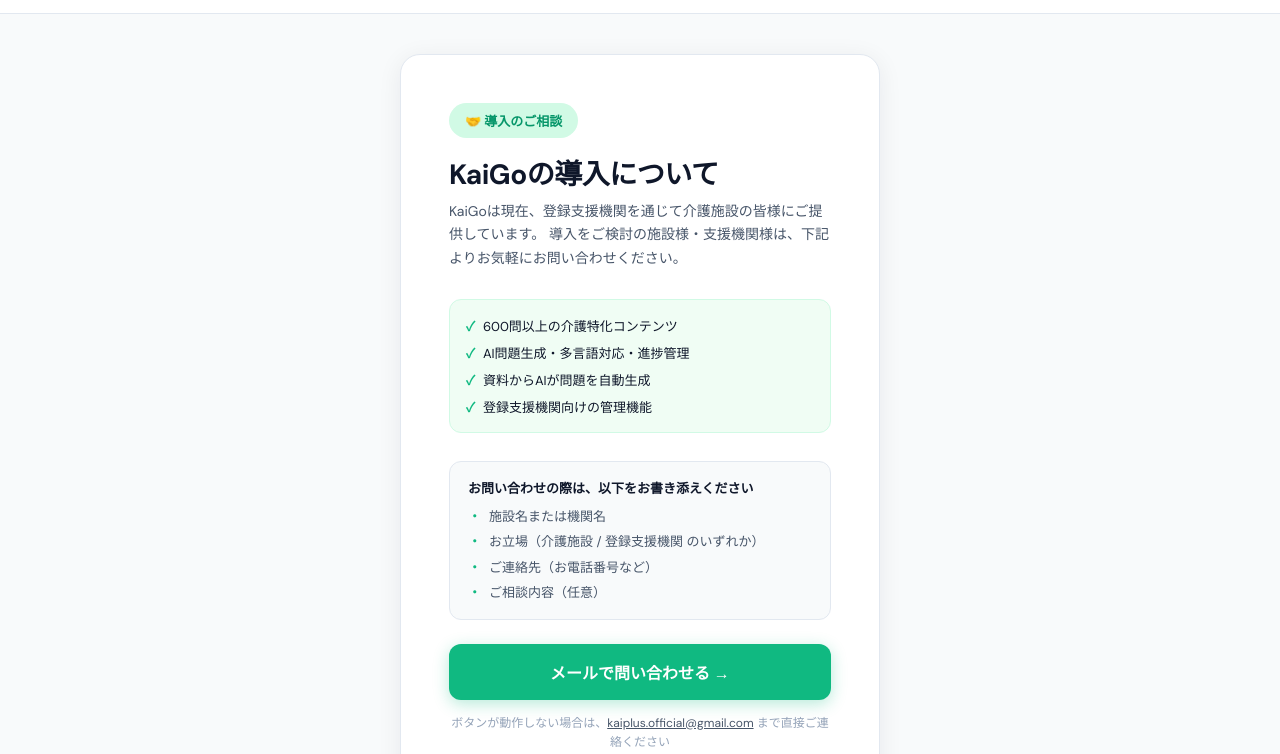
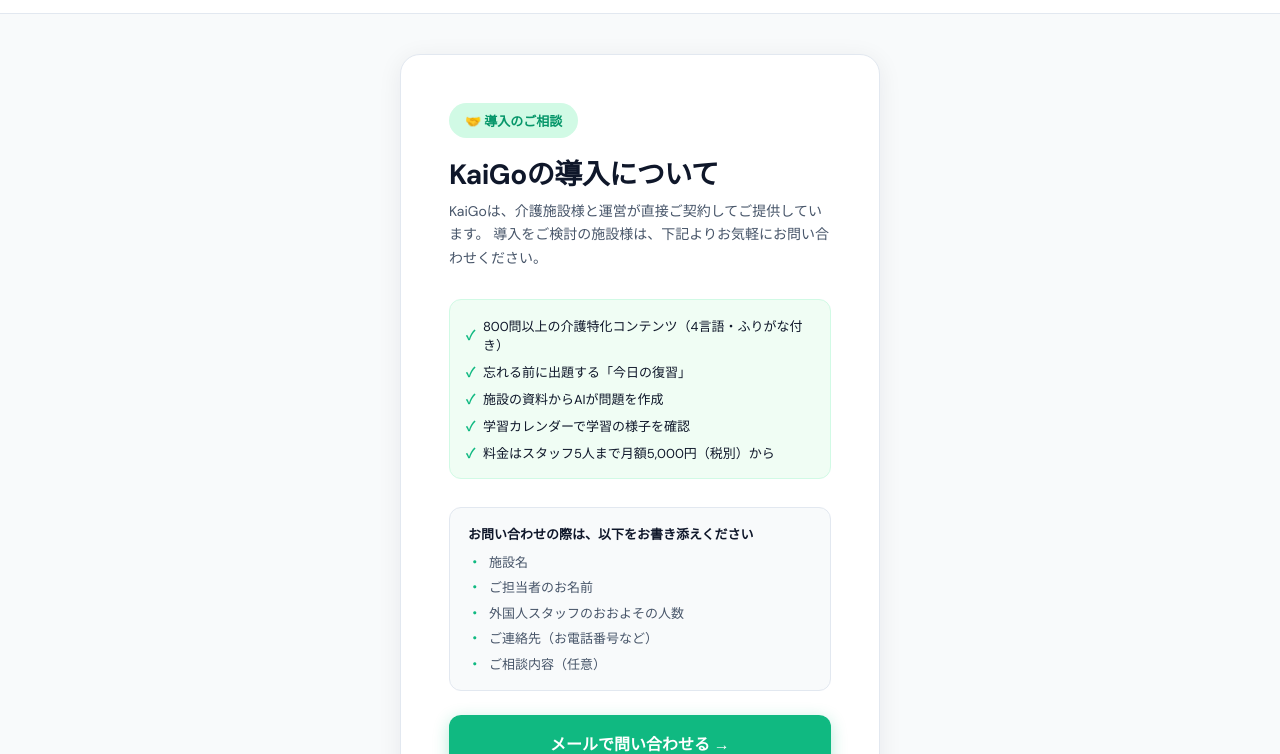
Before and after one commit to nknunome-ui/KaiGo-signup, a plain HTML site: page KaiGo-signup-info.html in a window 1280 px wide. Shown: the part 46-800 px from the top of the page. Drawn offline with Linux system fonts and the light colour scheme.

Commit message:
導入相談ページ：直接契約の案内・新しい問い合わせ先・最新の特長に更新
* 導入相談ページ：問い合わせ先を変更し、内容をアプリとLPに合わせる

- 問い合わせ先を kai@flavor-hotaru.jp に変更
- 特長を最新に（800問以上・4言語、今日の復習、資料からのAI問題作成、学習カレンダー、料金の目安）
- 問い合わせに書き添える項目に「外国人スタッフのおおよその人数」を追加（見積りに使う）

Co-Authored-By: Claude Opus 5.5 <noreply@anthropic.com>
Claude-Session: https://claude.ai/code/session_01JVfu3anK9g7xPEENMjVQDW

* 導入相談ページ：直接契約のみの案内に変更し、特許取得を表示

- 「登録支援機関を通じてご提供」の案内を、施設様と運営の直接契約の案内に変更
- 問い合わせに書き添える項目とメールのひな形から「機関名」「お立場」を外し、「ご担当者のお名前」を追加
- 資料からのAI問題作成に「特許取得」を表示

Co-Authored-By: Claude Opus 5.5 <noreply@anthropic.com>
Claude-Session: https://claude.ai/code/session_01JVfu3anK9g7xPEENMjVQDW

* 特許の表示を「特許出願中」に修正

Co-Authored-By: Claude Opus 5.5 <noreply@anthropic.com>
Claude-Session: https://claude.ai/code/session_01JVfu3anK9g7xPEENMjVQDW

* 特許の表示を「特許査定済み」に更新

Co-Authored-By: Claude Opus 5.5 <noreply@anthropic.com>
Claude-Session: https://claude.ai/code/session_01JVfu3anK9g7xPEENMjVQDW

* 特許の記載を外す

Co-Authored-By: Claude Opus 5.5 <noreply@anthropic.com>
Claude-Session: https://claude.ai/code/session_01JVfu3anK9g7xPEENMjVQDW

---------

Co-authored-by: Claude <noreply@anthropic.com>

```diff
--- a/KaiGo-signup-info.html
+++ b/KaiGo-signup-info.html
@@ -202,32 +202,34 @@
     <div class="trial-badge">🤝 導入のご相談</div>
     <h1 class="card-title">KaiGoの導入について</h1>
     <p class="card-sub">
-      KaiGoは現在、登録支援機関を通じて介護施設の皆様にご提供しています。
-      導入をご検討の施設様・支援機関様は、下記よりお気軽にお問い合わせください。
+      KaiGoは、介護施設様と運営が直接ご契約してご提供しています。
+      導入をご検討の施設様は、下記よりお気軽にお問い合わせください。
     </p>
 
     <div class="benefits">
-      <div class="benefit-item"><span class="benefit-check">✓</span>600問以上の介護特化コンテンツ</div>
-      <div class="benefit-item"><span class="benefit-check">✓</span>AI問題生成・多言語対応・進捗管理</div>
-      <div class="benefit-item"><span class="benefit-check">✓</span>資料からAIが問題を自動生成</div>
-      <div class="benefit-item"><span class="benefit-check">✓</span>登録支援機関向けの管理機能</div>
+      <div class="benefit-item"><span class="benefit-check">✓</span>800問以上の介護特化コンテンツ（4言語・ふりがな付き）</div>
+      <div class="benefit-item"><span class="benefit-check">✓</span>忘れる前に出題する「今日の復習」</div>
+      <div class="benefit-item"><span class="benefit-check">✓</span>施設の資料からAIが問題を作成</div>
+      <div class="benefit-item"><span class="benefit-check">✓</span>学習カレンダーで学習の様子を確認</div>
+      <div class="benefit-item"><span class="benefit-check">✓</span>料金はスタッフ5人まで月額5,000円（税別）から</div>
     </div>
 
     <div class="guide">
       <div class="guide-title">お問い合わせの際は、以下をお書き添えください</div>
       <ul class="guide-list">
-        <li>施設名または機関名</li>
-        <li>お立場（介護施設 / 登録支援機関 のいずれか）</li>
+        <li>施設名</li>
+        <li>ご担当者のお名前</li>
+        <li>外国人スタッフのおおよその人数</li>
         <li>ご連絡先（お電話番号など）</li>
         <li>ご相談内容（任意）</li>
       </ul>
     </div>
 
-    <a class="btn-mail" href="mailto:kaiplus.official@gmail.com?subject=KaiGo導入のご相談&body=施設名・機関名：%0D%0Aお立場（介護施設／登録支援機関）：%0D%0Aご連絡先：%0D%0Aご相談内容：%0D%0A">
+    <a class="btn-mail" href="mailto:kai@flavor-hotaru.jp?subject=KaiGo導入のご相談&body=施設名：%0D%0Aご担当者のお名前：%0D%0A外国人スタッフの人数：%0D%0Aご連絡先：%0D%0Aご相談内容：%0D%0A">
       メールで問い合わせる →
     </a>
     <p class="mail-fallback">
-      ボタンが動作しない場合は、<a href="mailto:kaiplus.official@gmail.com">kaiplus.official@gmail.com</a> まで直接ご連絡ください
+      ボタンが動作しない場合は、<a href="mailto:kai@flavor-hotaru.jp">kai@flavor-hotaru.jp</a> まで直接ご連絡ください
     </p>
 
   </div>
```
Also changed, not shown: index.html (+12 -10 lines).
